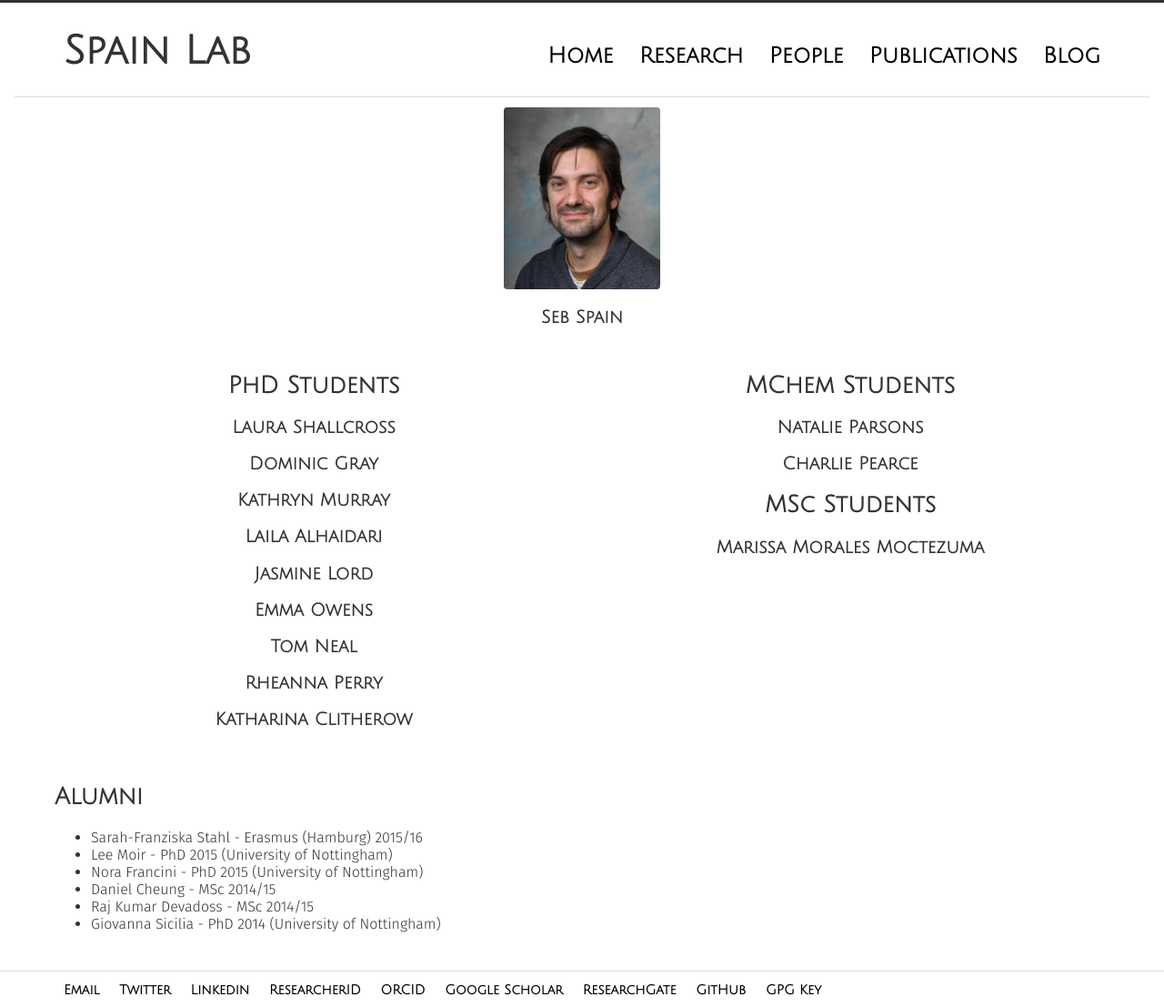
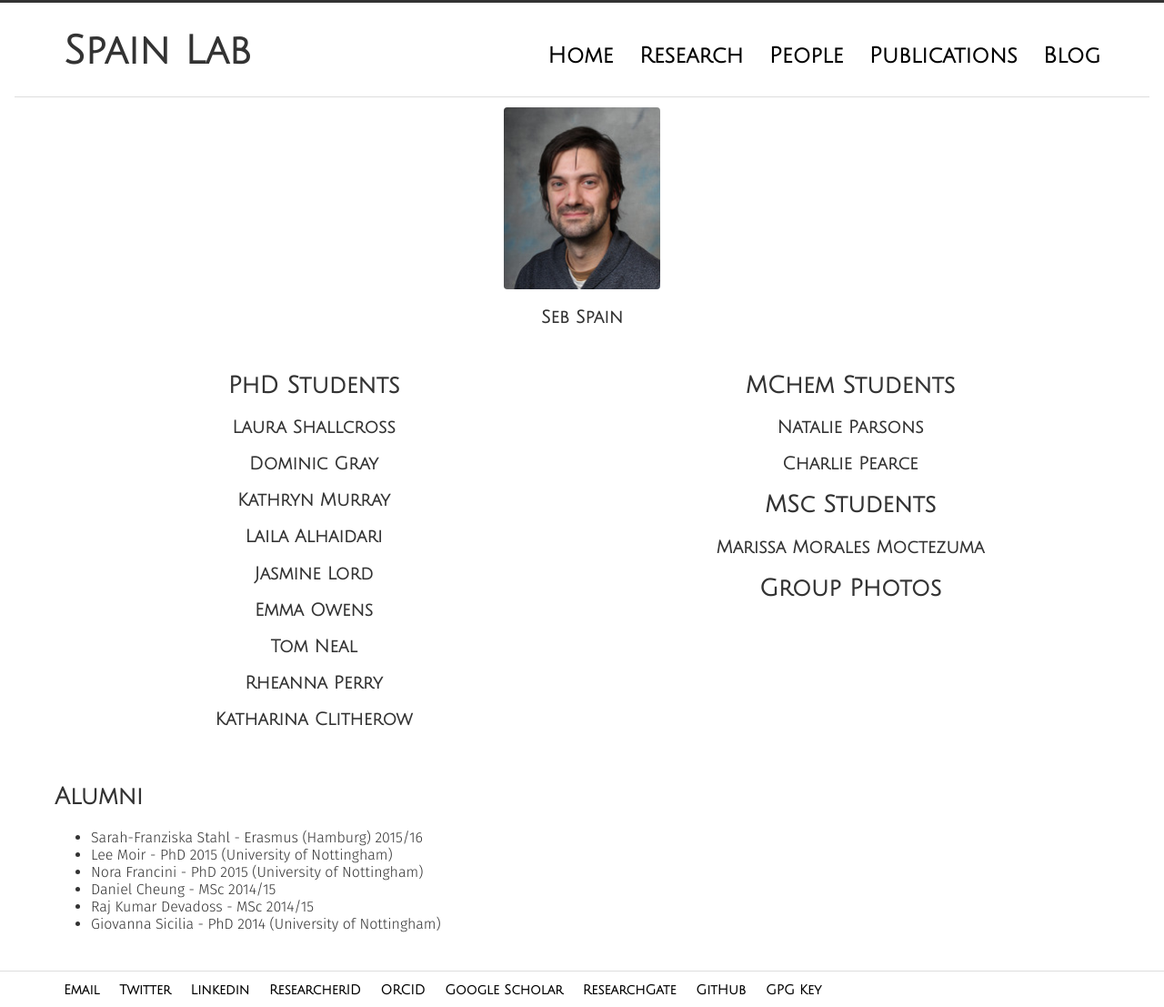
Before and after one commit to sebspain/sebspain.github.io, a Jekyll site: the page group/index.html, which Jekyll copies as it is, in a window 1280 px wide. Shown: the whole page at 91% size. Built offline with Jekyll 4.4.1, drawn with Linux system fonts in a browser that asks for light colours.

Commit message:
added group photos link

```diff
--- a/group/index.html
+++ b/group/index.html
@@ -75,7 +75,9 @@
          <h3 class="profile">Charlie Pearce</h3>
          <h2 class="profile">MSc Students</h2>
          <h3 class="profile">Marissa Morales Moctezuma</h3>
-        </div>
+
+	 <a href="photos/"><h2 class="profile">Group Photos</h2></a>
+	</div>
 
         <div class="unit w-1-1">
             <h2>Alumni</h2>
```
Also changed, not shown: 1 other file.
